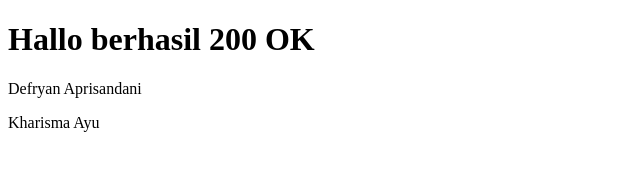
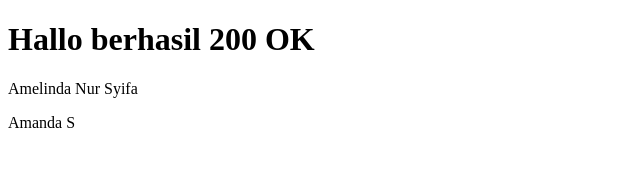
Before and after one commit to amelindanursyifa/amelindanursyifa, a plain HTML site: page index.html in a window 1280 px wide. Shown: the full height of the page, 0-640 px from the left. Drawn offline with Linux system fonts and the light colour scheme.

Commit message:
Update index.html

```diff
--- a/index.html
+++ b/index.html
@@ -5,7 +5,7 @@
 </head>
 <body>
 	<h1>Hallo berhasil 200 OK</h1>
-	<p>Defryan Aprisandani</p>
-    <p>Kharisma Ayu</p>
+	<p>Amelinda Nur Syifa</p>
+    <p>Amanda S</p>
 </body>
 </html>
```
